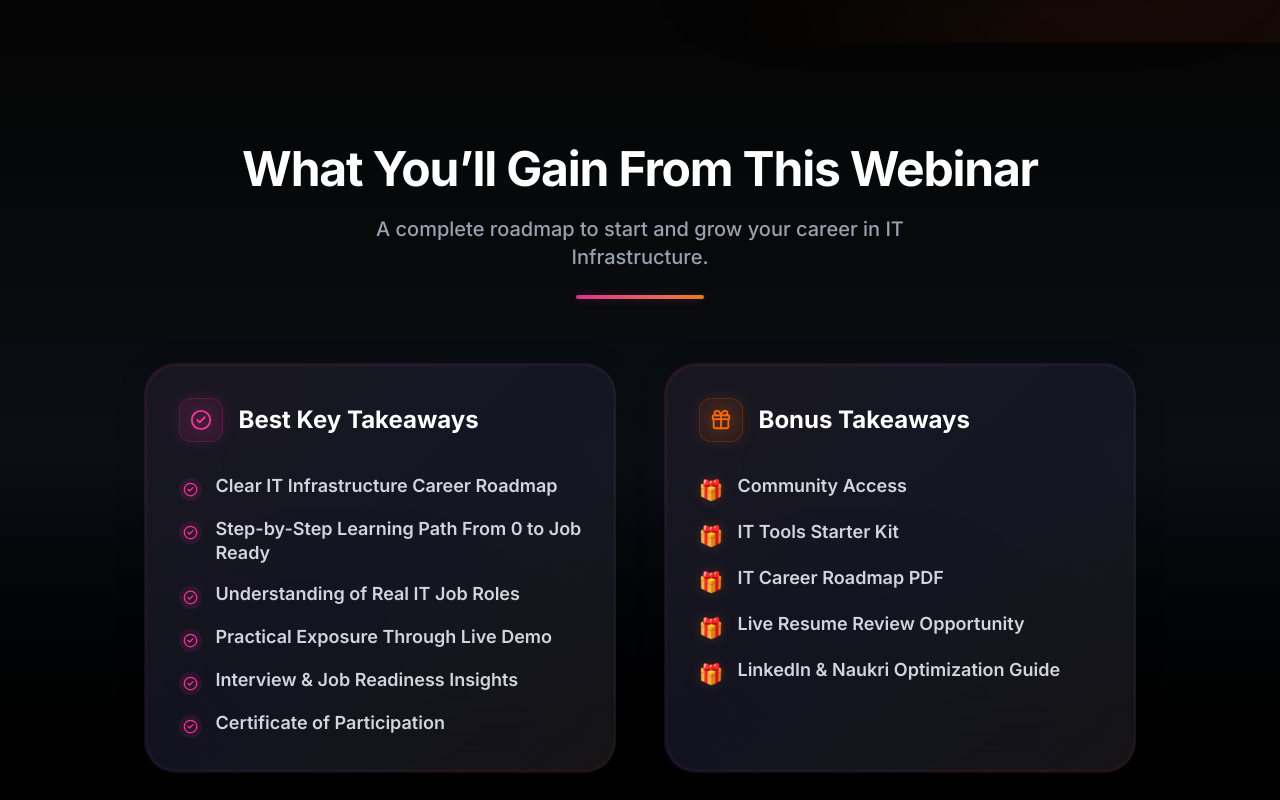
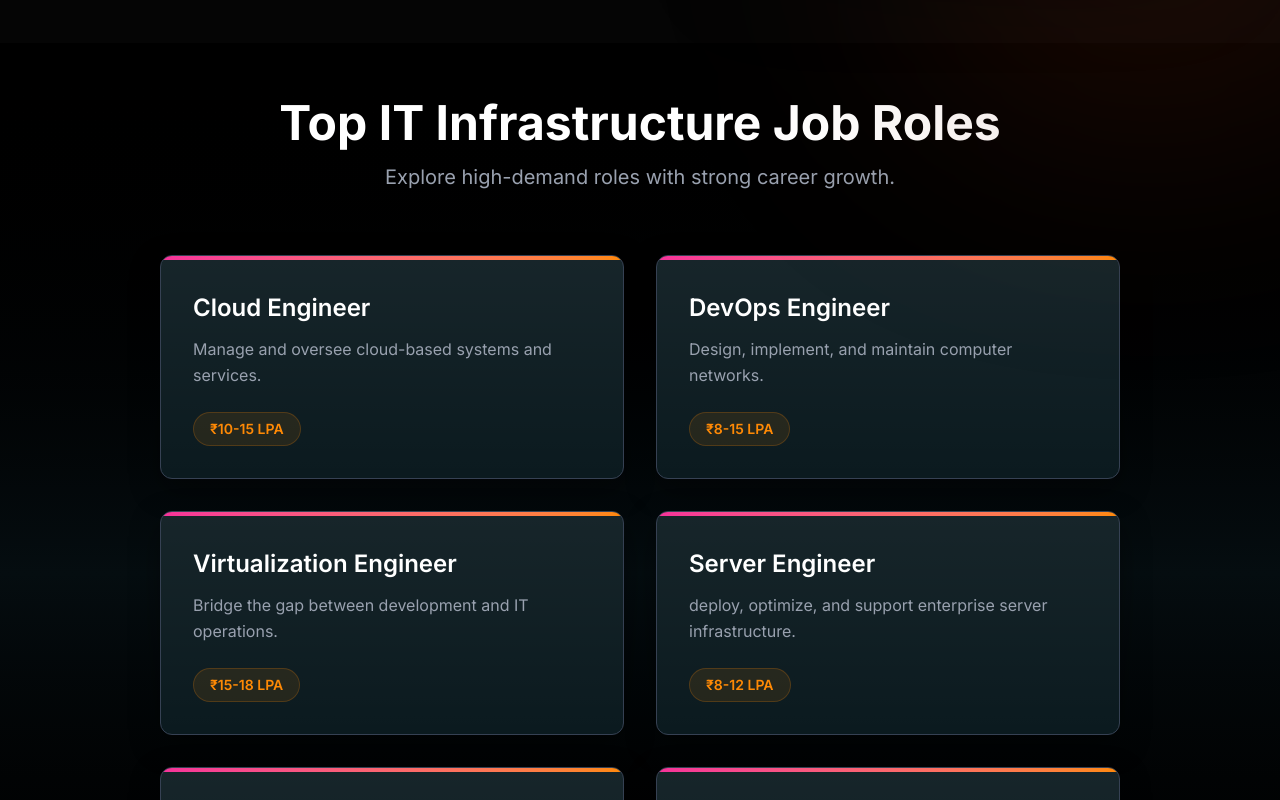
Before and after one commit to Yaswanth-rajana/svm, a React (Vite) app in the folder frontend/: page / in a window 1280 px wide. Shown: the part 1000-1800 px from the top of the page. Built offline with nearby package versions, Linux system fonts and the light colour scheme.

Commit message:
Revert "testing changes"
This reverts commit e951c8ce8e469d87fe8be10bb18b112a90782d50.

```diff
--- a/frontend/src/App.jsx
+++ b/frontend/src/App.jsx
@@ -1,6 +1,5 @@
 import Navbar from './components/layout/Navbar'
 import HeroSection from './components/sections/HeroSection'
-import GainsSection from './components/sections/GainsSection'
 import DemandSection from './components/sections/DemandSection'
 import InfrastructureSection from './components/sections/InfrastructureSection'
 import WhatIsInfra from './components/sections/WhatIsInfra'
@@ -27,7 +26,6 @@ function App() {
 
       <main className="pt-[86px] md:pt-[114px]">
         <div id="hero"><HeroSection /></div>
-        <GainsSection />
         <div id="demand"><DemandSection /></div>
         <InfrastructureSection />
         <WhatIsInfra />
--- a/frontend/src/components/sections/GainsSection.jsx
+++ /dev/null
@@ -1,126 +0,0 @@
-import React from 'react';
-import { motion } from 'framer-motion';
-import { CheckCircle2, Gift } from 'lucide-react';
-import { content } from '../../data/content';
-
-function GainsSection() {
-  const { gains } = content;
-
-  return (
-    <section className="relative bg-gradient-to-b from-[#050505] via-[#0b0f14] to-black py-16 md:py-24 overflow-hidden">
-      {/* Very faint background blur gradients */}
-      <div className="absolute top-1/2 left-1/4 -translate-y-1/2 w-[500px] h-[500px] bg-pink-500/[0.04] blur-[150px] rounded-full -z-10"></div>
-      <div className="absolute top-1/2 right-1/4 -translate-y-1/2 w-[500px] h-[500px] bg-orange-500/[0.04] blur-[150px] rounded-full -z-10"></div>
-
-      <div className="max-w-6xl mx-auto px-4 sm:px-6 md:px-12 relative z-10">
-        {/* Section Header */}
-        <motion.div
-          initial={{ opacity: 0, y: 20 }}
-          whileInView={{ opacity: 1, y: 0 }}
-          viewport={{ once: true, margin: "-100px" }}
-          transition={{ duration: 0.8, ease: "easeOut" }}
-          className="text-center mb-12 sm:mb-16"
-        >
-          <h2 className="text-2xl sm:text-3xl md:text-4xl lg:text-5xl font-bold text-white mb-4 tracking-tight leading-tight px-4">
-            {gains.title}
-          </h2>
-          <p className="text-gray-400 text-base sm:text-lg md:text-xl max-w-2xl mx-auto font-medium px-4">
-            {gains.subtitle}
-          </p>
-          <div className="w-32 h-1 bg-gradient-to-r from-pink-500 to-orange-400 mx-auto mt-6 rounded-full opacity-90 shadow-[0_0_10px_rgba(236,72,153,0.3)]"></div>
-        </motion.div>
-
-        {/* 2-Column Grid */}
-        <div className="grid grid-cols-1 md:grid-cols-2 gap-6 md:gap-8 lg:gap-12 max-w-5xl mx-auto px-2 sm:px-4">
-
-          {/* Left Card: Best Key Takeaways */}
-          <motion.div
-            initial={{ opacity: 0, y: 20 }}
-            whileInView={{ opacity: 1, y: 0 }}
-            viewport={{ once: true, margin: "-100px" }}
-            transition={{ duration: 0.8, delay: 0.05, ease: "easeOut" }}
-            whileHover={{ y: -4 }}
-            className="group relative p-[1.5px] rounded-[2rem] bg-gradient-to-br from-pink-500/15 via-purple-500/15 to-orange-500/15 hover:from-pink-500/40 hover:via-purple-500/40 hover:to-orange-500/40 transition-all duration-500 cursor-default"
-          >
-            {/* Ambient Card Glow */}
-            <div className="absolute -inset-[2px] rounded-[2rem] bg-gradient-to-r from-pink-500/0 via-purple-500/0 to-orange-500/0 group-hover:from-pink-500/5 group-hover:via-purple-500/5 group-hover:to-orange-500/5 blur-lg opacity-0 group-hover:opacity-100 transition-all duration-500 -z-10"></div>
-
-            {/* Glassmorphic Inner Card */}
-            <div className="bg-[#11161d]/75 backdrop-blur-2xl rounded-[30px] p-6 sm:p-8 h-full flex flex-col transition-all duration-500 border border-white/5 group-hover:border-white/10 shadow-[0_4px_30px_rgba(0,0,0,0.2)] group-hover:shadow-[0_0_35px_rgba(236,72,153,0.08)] bg-gradient-to-br from-white/[0.01] to-transparent">
-              <div>
-                {/* Header Icon + Title */}
-                <div className="flex items-center gap-4 mb-6 sm:mb-8">
-                  <div className="w-11 h-11 rounded-xl bg-pink-500/10 border border-pink-500/20 flex items-center justify-center shadow-[0_0_15px_rgba(236,72,153,0.15)] group-hover:scale-105 group-hover:rotate-3 transition-all duration-500">
-                    <CheckCircle2 size={22} className="text-pink-500 drop-shadow-[0_0_8px_rgba(236,72,153,0.5)]" />
-                  </div>
-                  <h3 className="text-xl sm:text-2xl font-bold text-white group-hover:text-pink-400 transition-colors duration-300">
-                    {gains.leftCard.title}
-                  </h3>
-                </div>
-
-                {/* List Items */}
-                <div className="space-y-4">
-                  {gains.leftCard.items.map((item, idx) => (
-                    <div key={idx} className="flex items-start gap-3.5 group/item">
-                      <div className="mt-1 bg-pink-500/10 p-1 rounded-full group-hover:bg-pink-500/20 transition-colors flex-shrink-0">
-                        <CheckCircle2 size={15} className="text-pink-500" />
-                      </div>
-                      <span className="text-gray-300 group-hover:text-white transition-colors duration-300 text-sm sm:text-base md:text-lg font-semibold leading-snug">
-                        {item}
-                      </span>
-                    </div>
-                  ))}
-                </div>
-              </div>
-            </div>
-          </motion.div>
-
-          {/* Right Card: Bonus Takeaways */}
-          <motion.div
-            initial={{ opacity: 0, y: 20 }}
-            whileInView={{ opacity: 1, y: 0 }}
-            viewport={{ once: true, margin: "-100px" }}
-            transition={{ duration: 0.8, delay: 0.1, ease: "easeOut" }}
-            whileHover={{ y: -4 }}
-            className="group relative p-[1.5px] rounded-[2rem] bg-gradient-to-br from-pink-500/15 via-purple-500/15 to-orange-500/15 hover:from-pink-500/40 hover:via-purple-500/40 hover:to-orange-500/40 transition-all duration-500 cursor-default"
-          >
-            {/* Ambient Card Glow */}
-            <div className="absolute -inset-[2px] rounded-[2rem] bg-gradient-to-r from-pink-500/0 via-purple-500/0 to-orange-500/0 group-hover:from-pink-500/5 group-hover:via-purple-500/5 group-hover:to-orange-500/5 blur-lg opacity-0 group-hover:opacity-100 transition-all duration-500 -z-10"></div>
-
-            {/* Glassmorphic Inner Card */}
-            <div className="bg-[#11161d]/75 backdrop-blur-2xl rounded-[30px] p-6 sm:p-8 h-full flex flex-col transition-all duration-500 border border-white/5 group-hover:border-white/10 shadow-[0_4px_30px_rgba(0,0,0,0.2)] group-hover:shadow-[0_0_35px_rgba(249,115,22,0.08)] bg-gradient-to-br from-white/[0.01] to-transparent">
-              <div>
-                {/* Header Icon + Title */}
-                <div className="flex items-center gap-4 mb-6 sm:mb-8">
-                  <div className="w-11 h-11 rounded-xl bg-orange-500/10 border border-orange-500/20 flex items-center justify-center shadow-[0_0_15px_rgba(249,115,22,0.15)] group-hover:scale-105 group-hover:rotate-3 transition-all duration-500">
-                    <Gift size={22} className="text-orange-500 drop-shadow-[0_0_8px_rgba(249,115,22,0.5)]" />
-                  </div>
-                  <h3 className="text-xl sm:text-2xl font-bold text-white group-hover:text-orange-400 transition-colors duration-300">
-                    {gains.rightCard.title}
-                  </h3>
-                </div>
-
-                {/* List Items */}
-                <div className="space-y-4">
-                  {gains.rightCard.items.map((item, idx) => (
-                    <div key={idx} className="flex items-start gap-3.5 group/item">
-                      <span className="text-xl flex-shrink-0 mt-0.5 group-hover/item:scale-110 transition-transform duration-300 drop-shadow-[0_0_6px_rgba(249,115,22,0.2)]">
-                        🎁
-                      </span>
-                      <span className="text-gray-300 group-hover:text-white transition-colors duration-300 text-sm sm:text-base md:text-lg font-semibold leading-snug">
-                        {item}
-                      </span>
-                    </div>
-                  ))}
-                </div>
-              </div>
-            </div>
-          </motion.div>
-
-        </div>
-      </div>
-    </section>
-  );
-}
-
-export default GainsSection;
--- a/frontend/src/data/content.js
+++ b/frontend/src/data/content.js
@@ -12,33 +12,6 @@ export const content = {
       { text: "Duration: 8 Months" }
     ],
     formHeader: "Limited seats — Register Now"
-  },
-
-  // Gains Section
-  gains: {
-    title: "What You’ll Gain From This Webinar",
-    subtitle: "A complete roadmap to start and grow your career in IT Infrastructure.",
-    leftCard: {
-      title: "Best Key Takeaways",
-      items: [
-        "Clear IT Infrastructure Career Roadmap",
-        "Step-by-Step Learning Path From 0 to Job Ready",
-        "Understanding of Real IT Job Roles",
-        "Practical Exposure Through Live Demo",
-        "Interview & Job Readiness Insights",
-        "Certificate of Participation"
-      ]
-    },
-    rightCard: {
-      title: "Bonus Takeaways",
-      items: [
-        "Community Access",
-        "IT Tools Starter Kit",
-        "IT Career Roadmap PDF",
-        "Live Resume Review Opportunity",
-        "LinkedIn & Naukri Optimization Guide"
-      ]
-    }
   },
 
   // Demand Section
```
